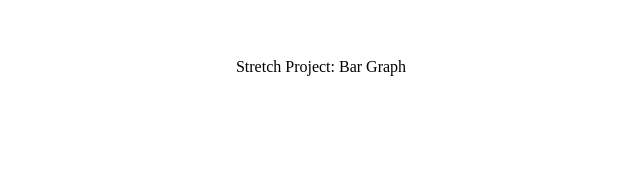
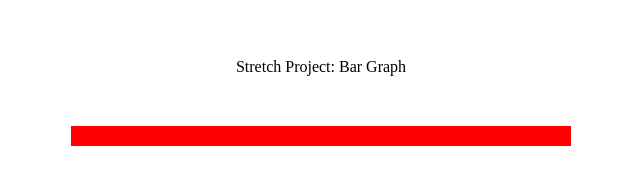
Before and after one commit to anniekao/lighthouse-js-fundamentals, a plain HTML site: page stretch-project/index.html in a window 1280 px wide. Shown: the whole page, without its empty margins (319-959 px from the left). Drawn offline with nearby package versions, Linux system fonts and the light colour scheme.

Commit message:
Update -- now with an animated bar!

```diff
--- a/stretch-project/index.html
+++ b/stretch-project/index.html
@@ -8,7 +8,7 @@
     <link rel='stylesheet' type='text/css' media='screen' href='main.css'>
 </head>
 <body>
-    <div class = 'content'>
+    <div id = 'content'>
         <div id = 'graph-title'>Bar Graph Title</div>
         <div id = 'graph-body'></div>
     </div>
--- a/stretch-project/main.css
+++ b/stretch-project/main.css
@@ -1,9 +1,15 @@
-.content {
-        max-width: 500px;
-        margin: 0 auto;
+#content {
+    max-width: 500px;
+    margin: 0 auto;
 }
 
 #graph-title {
     text-align: center;
     padding: 50px;
 }
+
+.graph-bar {
+    background-color: red;
+    height: 20px;
+    width: 5px;
+}
--- a/stretch-project/main.js
+++ b/stretch-project/main.js
@@ -1 +1,15 @@
-$('#graph-title').text('Stretch Project: Bar Graph')
+$('#graph-title').text('Stretch Project: Bar Graph');
+
+var bar = document.createElement('div');
+bar.className = 'graph-bar';
+var text = document.createTextNode('');
+bar.appendChild(text);
+document.getElementById('content').appendChild(bar);
+
+$('.graph-bar').animate({
+    width: '500px'
+}, 1500);
+
+function drawBarChart(data, options, element){
+
+}
```
